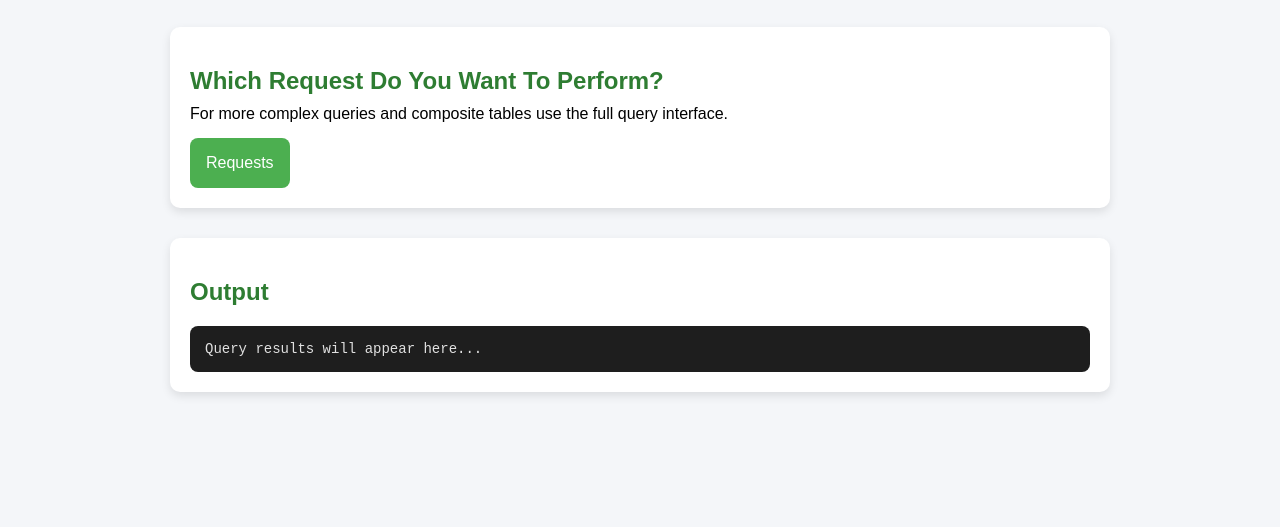
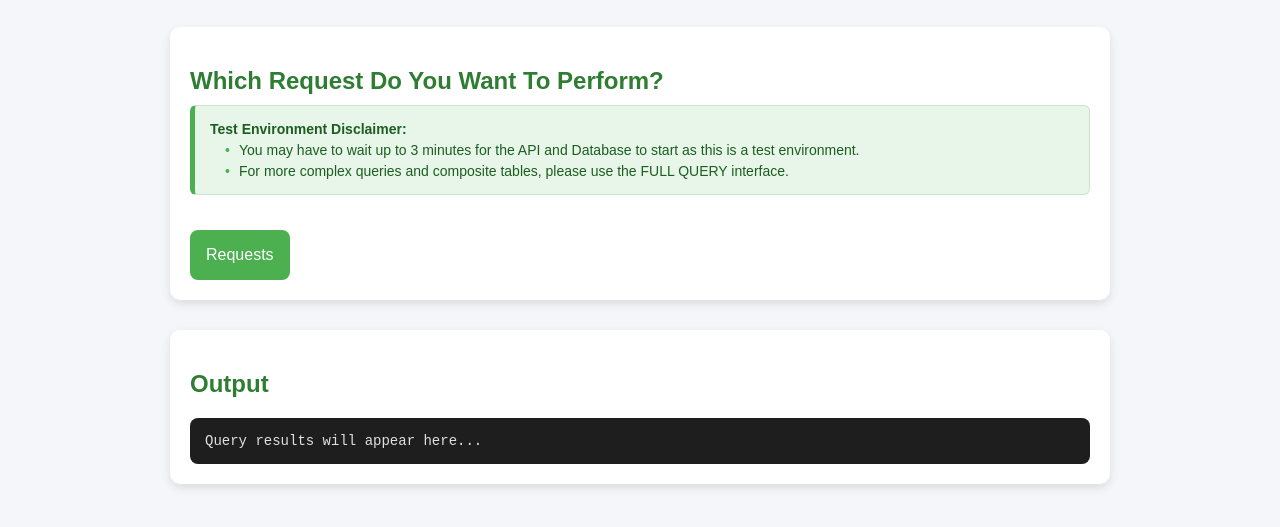
Before and after one commit to JoshLG18/Agricultural-Database, a plain HTML site: page frontend/index.html in a window 1280 px wide. Shown: the part 95-622 px from the top of the page. Drawn offline with Linux system fonts and the light colour scheme.

Commit message:
adding a disclaimer for the cold-start from azure

```diff
--- a/frontend/index.html
+++ b/frontend/index.html
@@ -25,6 +25,34 @@
       font-size: 42px;
       font-weight: bold;
       border-bottom: 4px solid #1B5E20;
+    }
+    /* Creates styling for the disclaimer*/
+    .info-alert {
+      padding: 15px;
+      margin-bottom: 20px;
+      border: 1px solid #C8E6C9;
+      background-color: #E8F5E9;
+      color: #1B5E20;
+      border-left: 5px solid #4CAF50;
+      border-radius: 6px;
+      font-size: 14px;
+    }
+    /* creates bullet point styling */
+    .info-alert ul {
+      list-style-type: none;
+      padding-left: 0;
+      margin: 5px 0 0 0;
+    }
+    .info-alert ul li {
+      margin-top: 5px;
+      padding-left: 15px
+    }
+    /* Adds a green bullet before each list item */
+    .info-alert ul li:before {
+      content: "\2022";
+      color: #4CAF50;
+      display: inline-block;
+      width: 1em
     }
     /* Creates the styling for the container forms a box around the items*/
     .container {
@@ -138,9 +166,17 @@
 </head>
 <body>
   <div class="title">Agriculture Database Access</div>
-  <div class="container"> <!-- Uses the container format so everything in these tags is in a box -->
+  <div class="container">
     <div class="subtitle">Which Request Do You Want To Perform?</div>
-    <div>For more complex queries and composite tables use the full query interface.</div>
+
+    <div class="info-alert">
+      <strong>Test Environment Disclaimer:</strong>
+      <ul>
+        <li>You may have to wait up to 3 minutes for the API and Database to start as this is a test environment.</li>
+        <li>For more complex queries and composite tables, please use the FULL QUERY interface.</li>
+      </ul>
+    </div>
+
     <div class="dropdown">
       <button class="dropbtn"> Requests</button>
       <div class="dropdown-content">
```
